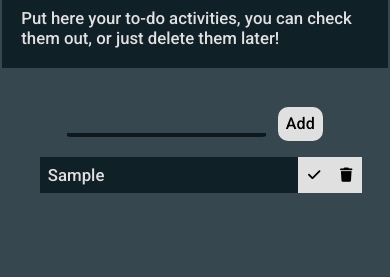
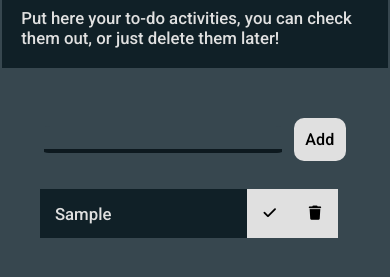
Before and after one commit to federicoig/todo-list, a plain HTML site: page index.html in a window 390 px wide. Both pictures are taken after typing "Sample" into the empty fields and a click on the button "Add". Shown: the part 53-330 px from the top of the page. Drawn offline with Linux system fonts and the light colour scheme.

Commit message:
Update main.css

```diff
--- a/styles/main.css
+++ b/styles/main.css
@@ -1,6 +1,7 @@
 .title {
   display: -ms-grid;
   display: grid;
+  grid-column: auto;
   -ms-grid-columns: 50% 50%;
       grid-template-columns: 50% 50%;
   background-color: #102027;
@@ -67,16 +68,17 @@ form button {
   transition: 0.3s ease-in;
 }
 
+@media (hover: hover) {
   form button:hover {
     color: #e0e0e0;
     background-color: #102027;
   }
-
   form .clicked-button:not():hover {
     color: #102027;
     background-color: #e0e0e0;
     -webkit-transition: 0.2s ease-in-out;
     transition: 0.2s ease-in-out;
+  }
 }
 
 .todo {
@@ -114,14 +116,15 @@ form .clicked-button:not():hover {
   transition: 0.2s ease-in;
 }
 
+@media (hover: hover) {
   .todo i.complete-button:hover {
     color: #e0e0e0;
     background: #00c853;
   }
-
   .todo i.delete-button:hover {
     color: #e0e0e0;
     background: #f44336;
+  }
 }
 
 @media (max-width: 450px) and (max-height: 850px) {
@@ -147,22 +150,18 @@ form .clicked-button:not():hover {
     -webkit-box-align: center;
         -ms-flex-align: center;
             align-items: center;
-    margin-top: 10%;
+    margin-top: 13%;
   }
   form input {
-    width: 50%;
+    width: 60%;
   }
   form input[type="text"] {
     font-size: 90%;
     padding-bottom: 1%;
   }
   form button {
-    padding: 2%;
+    padding: 3%;
     margin-left: 3%;
-  }
-  form .clicked-button:active {
-    color: #e0e0e0;
-    background-color: #102027;
   }
   .todo {
     display: -webkit-box;
@@ -174,26 +173,18 @@ form .clicked-button:not():hover {
     -webkit-box-align: center;
         -ms-flex-align: center;
             align-items: center;
-    margin-top: 2%;
-    margin-right: 8%;
+    margin-top: 8%;
+    margin-right: 15%;
   }
   .todo .newTodo {
     width: 80%;
-    padding: 2.44%;
+    padding: 5%;
     font-size: 105%;
   }
   .todo .complete-button, .todo .delete-button {
     border: none;
     font-size: 89%;
-    padding: 3%;
-  }
-  .todo i.complete-button:active {
-    color: #e0e0e0;
-    background: #00c853;
-  }
-  .todo i.delete-button:active {
-    color: #e0e0e0;
-    background: #f44336;
+    padding: 5.5%;
   }
 }
 
```
Lines whose indentation alone changed are shown as unchanged.
